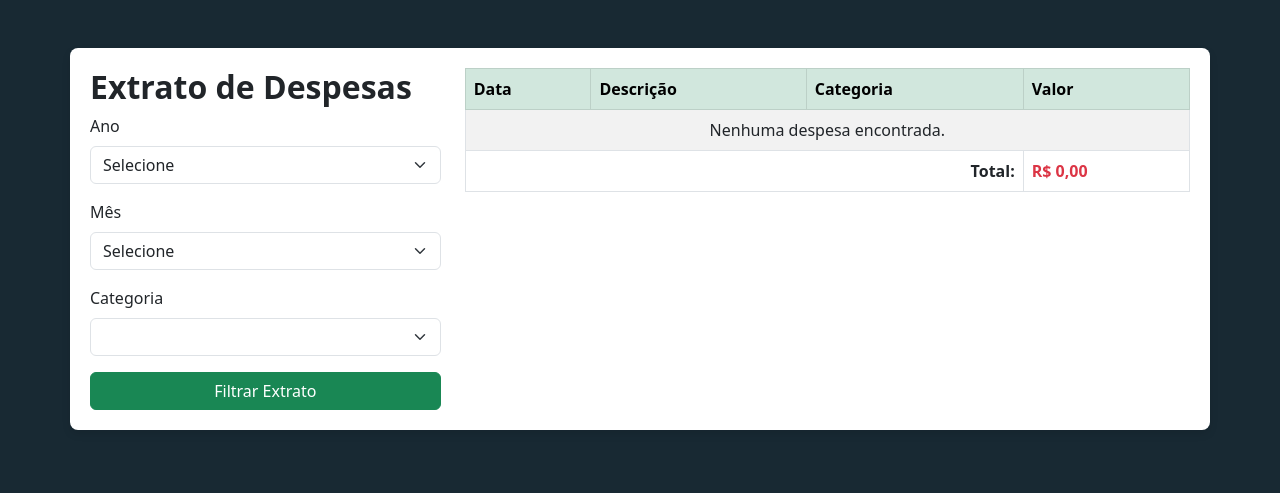
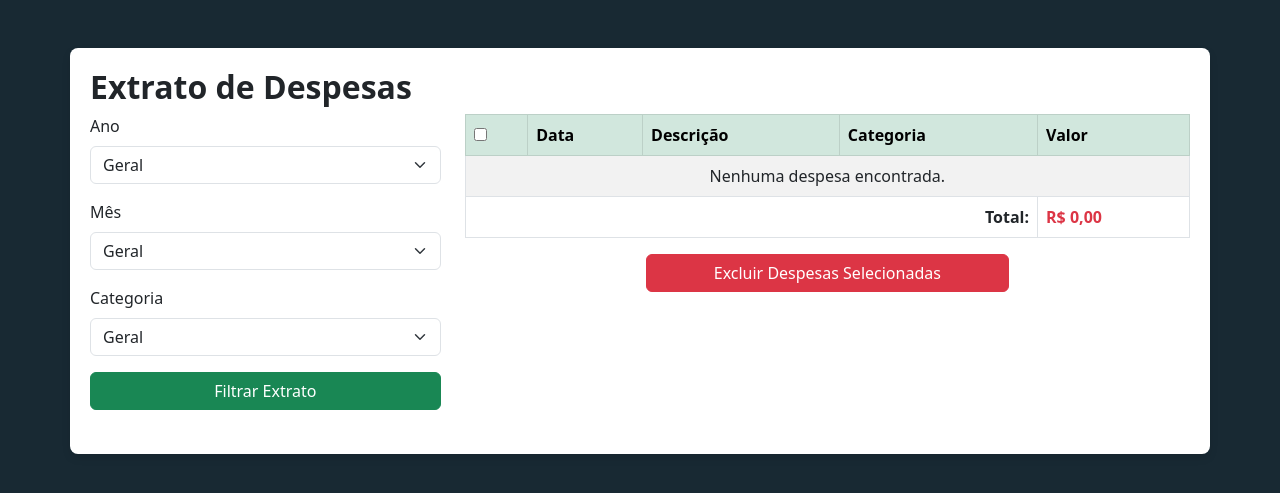
Before and after one commit to CodeByDouglas/Projeto-GFP, a Django app: page /extrato/ in a window 1280 px wide. Shown: the top 493 px of the page. Run offline with Django 5.2, Linux system fonts and the light colour scheme; the visitor is signed in with stand-in values (Sample User, id 1).

Commit message:
Conclusão do desenvolvimento do da pagina de Extrato

```diff
--- a/user/templates/user/extrato.html
+++ b/user/templates/user/extrato.html
@@ -7,17 +7,31 @@
     <title>Extrato de Despesas</title>
     <link href="https://cdn.jsdelivr.net/npm/bootstrap@5.3.0/dist/css/bootstrap.min.css" rel="stylesheet">
     <link rel="stylesheet" href="{% static 'user/extrato.css' %}">
+    <style>
+        .table-container {
+            max-height: 400px; /* Defina a altura fixa desejada */
+            overflow-y: auto; /* Permite rolagem vertical */
+        }
+
+        .table thead th {
+            position: sticky;
+            top: 0;
+            background: #d1e7dd; /* Cor de fundo do cabeçalho para melhorar visibilidade */
+            z-index: 1;
+        }
+    </style>
 </head>
 <body>
     <div class="container mt-5">
+        <h2>Extrato de Despesas</h2>
         <div class="row">
+            <!-- Coluna dos filtros -->
             <div class="col-md-4">
-                <h2>Extrato de Despesas</h2>
-                <form method="get">
+                <form method="get" class="mb-4">
                     <div class="mb-3">
                         <label for="ano" class="form-label">Ano</label>
                         <select id="ano" name="ano" class="form-select">
-                            <option value="">Selecione</option>
+                            <option value="">Geral</option>
                             {% for ano in anos %}
                                 <option value="{{ ano.year }}" {% if ano.year|stringformat:"d" == ano_selecionado|stringformat:"d" %}selected{% endif %}>{{ ano.year }}</option>
                             {% endfor %}
@@ -26,7 +40,7 @@
                     <div class="mb-3">
                         <label for="mes" class="form-label">Mês</label>
                         <select id="mes" name="mes" class="form-select">
-                            <option value="">Selecione</option>
+                            <option value="">Geral</option>
                             {% for mes in meses %}
                                 <option value="{{ mes }}" {% if mes|stringformat:"d" == mes_selecionado|stringformat:"d" %}selected{% endif %}>{{ mes }}</option>
                             {% endfor %}
@@ -35,19 +49,24 @@
                     <div class="mb-3">
                         <label for="categoria" class="form-label">Categoria</label>
                         <select id="categoria" name="categoria" class="form-select">
-                            <option value="">Selecione</option>
-                            {% for categoria in categorias %}
-                                <option value="{{  value }}" {% if categoria.id == categoria_selecionada %}selected{% endif %}>{{ label }}</option>
+                            <option value="">Geral</option>
+                            {% for value, nome in categorias %}
+                                <option value="{{ value }}" {% if value == categoria_selecionada %}selected{% endif %}>{{ nome }}</option>
                             {% endfor %}
                         </select>
                     </div>
                     <button type="submit" class="btn btn-success w-100">Filtrar Extrato</button>
                 </form>
             </div>
+            <!-- Coluna da lista de despesas -->
             <div class="col-md-8">
+                <div class="table-container">
+                    <form method="post" action="{% url 'delete_despesas' %}">
+                        {% csrf_token %}
                         <table class="table table-bordered table-striped">
                             <thead class="table-success">
                                 <tr>
+                                    <th><input type="checkbox" id="select-all"></th>
                                     <th>Data</th>
                                     <th>Descrição</th>
                                     <th>Categoria</th>
@@ -57,27 +76,42 @@
                             <tbody>
                                 {% for despesa in despesas %}
                                     <tr>
+                                        <td>
+                                            <input type="checkbox" name="despesas_selecionadas" value="{{ despesa.id }}">
+                                        </td>
                                         <td>{{ despesa.data_despesa|date:"d M Y" }}</td>
                                         <td>{{ despesa.nome_despesa }}</td>
-                                <td>{{ despesa.categoria_despesa }}</td>
+                                        <td>{{ despesa.get_categoria_despesa_display }}</td>
                                         <td class="text-danger">R$ {{ despesa.valor_despesa|floatformat:2 }}</td>
                                     </tr>
                                 {% empty %}
                                     <tr>
-                                <td colspan="4" class="text-center">Nenhuma despesa encontrada.</td>
+                                        <td colspan="5" class="text-center">Nenhuma despesa encontrada.</td>
                                     </tr>
                                 {% endfor %}
                             </tbody>
                             <tfoot>
                                 <tr>
-                            <td colspan="3" class="text-end"><strong>Total:</strong></td>
+                                    <td colspan="4" class="text-end"><strong>Total:</strong></td>
                                     <td class="text-danger"><strong>R$ {{ total_despesas|floatformat:2 }}</strong></td>
                                 </tr>
                             </tfoot>
                         </table>
+                        <button type="submit" name="excluir" value="excluir" class="btn btn-danger w-50 mx-auto d-block">Excluir Despesas Selecionadas</button>
+                    </form>
+                </div>
             </div>
         </div>
     </div>
     <script src="https://cdn.jsdelivr.net/npm/bootstrap@5.3.0/dist/js/bootstrap.bundle.min.js"></script>
+    <script>
+        // Select/Deselect all checkboxes
+        document.getElementById('select-all').onclick = function() {
+            var checkboxes = document.getElementsByName('despesas_selecionadas');
+            for (var checkbox of checkboxes) {
+                checkbox.checked = this.checked;
+            }
+        }
+    </script>
 </body>
 </html>
--- a/user/urls.py
+++ b/user/urls.py
@@ -39,6 +39,8 @@
 
     path('extrato/', views.extrato_view, name='extrato'),
 
+    path('delete_despesas/', views.delete_despesas, name='delete_despesas'),
+
 
 
 
--- a/user/views.py
+++ b/user/views.py
@@ -214,6 +214,11 @@
     if categoria:
         despesas = despesas.filter(categoria_despesa=categoria)
 
+    # Definir o nome da categoria selecionada
+    categoria_selecionada = categoria if categoria else "Geral"
+    ano_selecionado = int(ano) if ano else None
+    mes_selecionado = int(mes) if mes else None
+
     # Calcular o total de despesas
     total_despesas = despesas.aggregate(total=Sum('valor_despesa'))['total'] or 0
 
@@ -228,5 +233,20 @@
         'anos': anos,
         'meses': meses,
         'categorias': categorias,
+        'categoria_selecionada': categoria_selecionada,
+        'ano_selecionado': ano_selecionado,
+        'mes_selecionado': mes_selecionado,
+
     }
     return render(request, 'user/extrato.html', context)
+
+@login_required
+def delete_despesas(request):
+    if request.method == 'POST':
+        despesas_ids = request.POST.getlist('despesas_selecionadas')
+        if despesas_ids:
+            Despesa.objects.filter(id__in=despesas_ids, usuario=request.user).delete()
+            messages.success(request, 'Despesas excluídas com sucesso!')
+        else:
+            messages.warning(request, 'Nenhuma despesa selecionada para exclusão.')
+    return redirect('extrato')  # redireciona de volta para a página de extrato
```
Also changed, not shown: user/static/extrato.css (added, +11 -0 lines). Lines whose indentation alone changed are shown as unchanged.
